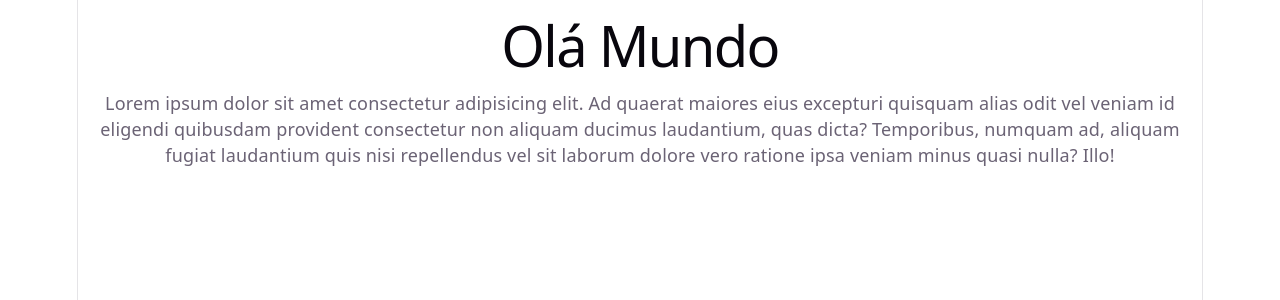
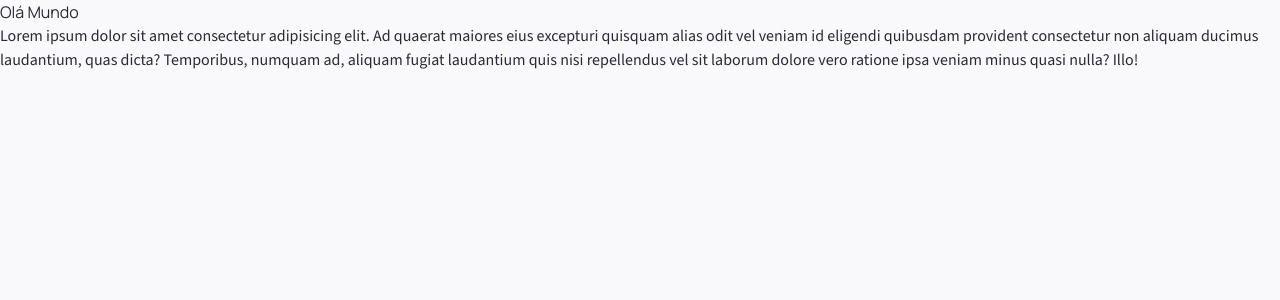
Before and after one commit to Bethel-Report/bethel-frontend, a React (Vite) app: page / in a window 1280 px wide. Shown: the top 300 px of the page. Built offline with nearby package versions, Linux system fonts and the light colour scheme.

Commit message:
chore: configuring project stylesheet

```diff
--- a/src/App.css
+++ /dev/null
@@ -1,184 +0,0 @@
-.counter {
-  font-size: 16px;
-  padding: 5px 10px;
-  border-radius: 5px;
-  color: var(--accent);
-  background: var(--accent-bg);
-  border: 2px solid transparent;
-  transition: border-color 0.3s;
-  margin-bottom: 24px;
-
-  &:hover {
-    border-color: var(--accent-border);
-  }
-  &:focus-visible {
-    outline: 2px solid var(--accent);
-    outline-offset: 2px;
-  }
-}
-
-.hero {
-  position: relative;
-
-  .base,
-  .framework,
-  .vite {
-    inset-inline: 0;
-    margin: 0 auto;
-  }
-
-  .base {
-    width: 170px;
-    position: relative;
-    z-index: 0;
-  }
-
-  .framework,
-  .vite {
-    position: absolute;
-  }
-
-  .framework {
-    z-index: 1;
-    top: 34px;
-    height: 28px;
-    transform: perspective(2000px) rotateZ(300deg) rotateX(44deg) rotateY(39deg)
-      scale(1.4);
-  }
-
-  .vite {
-    z-index: 0;
-    top: 107px;
-    height: 26px;
-    width: auto;
-    transform: perspective(2000px) rotateZ(300deg) rotateX(40deg) rotateY(39deg)
-      scale(0.8);
-  }
-}
-
-#center {
-  display: flex;
-  flex-direction: column;
-  gap: 25px;
-  place-content: center;
-  place-items: center;
-  flex-grow: 1;
-
-  @media (max-width: 1024px) {
-    padding: 32px 20px 24px;
-    gap: 18px;
-  }
-}
-
-#next-steps {
-  display: flex;
-  border-top: 1px solid var(--border);
-  text-align: left;
-
-  & > div {
-    flex: 1 1 0;
-    padding: 32px;
-    @media (max-width: 1024px) {
-      padding: 24px 20px;
-    }
-  }
-
-  .icon {
-    margin-bottom: 16px;
-    width: 22px;
-    height: 22px;
-  }
-
-  @media (max-width: 1024px) {
-    flex-direction: column;
-    text-align: center;
-  }
-}
-
-#docs {
-  border-right: 1px solid var(--border);
-
-  @media (max-width: 1024px) {
-    border-right: none;
-    border-bottom: 1px solid var(--border);
-  }
-}
-
-#next-steps ul {
-  list-style: none;
-  padding: 0;
-  display: flex;
-  gap: 8px;
-  margin: 32px 0 0;
-
-  .logo {
-    height: 18px;
-  }
-
-  a {
-    color: var(--text-h);
-    font-size: 16px;
-    border-radius: 6px;
-    background: var(--social-bg);
-    display: flex;
-    padding: 6px 12px;
-    align-items: center;
-    gap: 8px;
-    text-decoration: none;
-    transition: box-shadow 0.3s;
-
-    &:hover {
-      box-shadow: var(--shadow);
-    }
-    .button-icon {
-      height: 18px;
-      width: 18px;
-    }
-  }
-
-  @media (max-width: 1024px) {
-    margin-top: 20px;
-    flex-wrap: wrap;
-    justify-content: center;
-
-    li {
-      flex: 1 1 calc(50% - 8px);
-    }
-
-    a {
-      width: 100%;
-      justify-content: center;
-      box-sizing: border-box;
-    }
-  }
-}
-
-#spacer {
-  height: 88px;
-  border-top: 1px solid var(--border);
-  @media (max-width: 1024px) {
-    height: 48px;
-  }
-}
-
-.ticks {
-  position: relative;
-  width: 100%;
-
-  &::before,
-  &::after {
-    content: "";
-    position: absolute;
-    top: -4.5px;
-    border: 5px solid transparent;
-  }
-
-  &::before {
-    left: 0;
-    border-left-color: var(--border);
-  }
-  &::after {
-    right: 0;
-    border-right-color: var(--border);
-  }
-}
--- a/src/App.tsx
+++ b/src/App.tsx
@@ -1,4 +1,3 @@
-import "@/App.css"
 import { AppProviders } from "@/app/providers"
 import { AppRoutes } from "@/app/routes"
 
--- a/src/index.css
+++ b/src/index.css
@@ -1,113 +1,81 @@
+@import url("https://fonts.googleapis.com/css2?family=Manrope:wght@400;500;600;700&family=Source+Sans+3:wght@400;500;600;700&display=swap");
 @import "tailwindcss";
 
 :root {
-  --text: #6b6375;
-  --text-h: #08060d;
-  --bg: #fff;
-  --border: #e5e4e7;
-  --code-bg: #f4f3ec;
-  --accent: #aa3bff;
-  --accent-bg: rgba(170, 59, 255, 0.1);
-  --accent-border: rgba(170, 59, 255, 0.5);
-  --social-bg: rgba(244, 243, 236, 0.5);
-  --shadow:
-    rgba(0, 0, 0, 0.1) 0 10px 15px -3px, rgba(0, 0, 0, 0.05) 0 4px 6px -2px;
+  --background: #f9f8fb;
+  --foreground: #2b2a34;
 
-  --sans: system-ui, "Segoe UI", Roboto, sans-serif;
-  --heading: system-ui, "Segoe UI", Roboto, sans-serif;
-  --mono: ui-monospace, Consolas, monospace;
+  --card: #ffffff;
+  --card-foreground: #2b2a34;
 
-  font: 18px/145% var(--sans);
-  letter-spacing: 0.18px;
-  color-scheme: light dark;
-  color: var(--text);
-  background: var(--bg);
-  font-synthesis: none;
-  text-rendering: optimizeLegibility;
-  -webkit-font-smoothing: antialiased;
-  -moz-osx-font-smoothing: grayscale;
+  --primary: #835ec9;
+  --primary-foreground: #ffffff;
+  --secondary: #efeafd;
+  --secondary-foreground: #694f9b;
 
-  @media (max-width: 1024px) {
-    font-size: 16px;
-  }
+  --accent: #f1ecfe;
+  --accent-foreground: #835ec9;
+  --muted: #f2f2f5;
+  --muted-foreground: #74737f;
+
+  --border: #e5e4e9;
+  --input: #e5e4e9;
+  --ring: #835ec9;
+
+  --success: #156e4f;
+  --success-soft: #dff5ea;
+
+  --warning: #a56d0f;
+  --warning-soft: #fff1da;
+
+  --overlay: rgb(23 20 30 / 40%);
+
+  --fs-xs: 12px;
+  --fs-sm: 14px;
+  --fs-md: 16px;
 }
 
-@media (prefers-color-scheme: dark) {
-  :root {
-    --text: #9ca3af;
-    --text-h: #f3f4f6;
-    --bg: #16171d;
-    --border: #2e303a;
-    --code-bg: #1f2028;
-    --accent: #c084fc;
-    --accent-bg: rgba(192, 132, 252, 0.15);
-    --accent-border: rgba(192, 132, 252, 0.5);
-    --social-bg: rgba(47, 48, 58, 0.5);
-    --shadow:
-      rgba(0, 0, 0, 0.4) 0 10px 15px -3px, rgba(0, 0, 0, 0.25) 0 4px 6px -2px;
+@theme inline {
+  --color-background: var(--background);
+  --color-foreground: var(--foreground);
+  --color-card: var(--card);
+  --color-card-foreground: var(--card-foreground);
+  --color-primary: var(--primary);
+  --color-primary-foreground: var(--primary-foreground);
+  --color-secondary: var(--secondary);
+  --color-secondary-foreground: var(--secondary-foreground);
+  --color-accent: var(--accent);
+  --color-accent-foreground: var(--accent-foreground);
+  --color-muted: var(--muted);
+  --color-muted-foreground: var(--muted-foreground);
+  --color-border: var(--border);
+  --color-input: var(--input);
+  --color-ring: var(--ring);
+  --color-success: var(--success);
+  --color-success-soft: var(--success-soft);
+  --color-warning: var(--warning);
+  --color-warning-soft: var(--warning-soft);
+  --color-overlay: var(--overlay);
+
+  --font-display: "Manrope", sans-serif;
+  --font-sans: "Source Sans 3", sans-serif;
+
+  --text-xs: var(--fs-xs);
+  --text-sm: var(--fs-sm);
+  --text-md: var(--fs-md);
 }
 
-  #social .button-icon {
-    filter: invert(1) brightness(2);
-  }
-}
-
-#root {
-  width: 1126px;
-  max-width: 100%;
-  margin: 0 auto;
-  text-align: center;
-  border-inline: 1px solid var(--border);
-  min-height: 100svh;
-  display: flex;
-  flex-direction: column;
-  box-sizing: border-box;
-}
-
+@layer base {
   body {
-  margin: 0;
+    font-family: var(--font-sans);
+    font-size: var(--fs-md);
+    color: var(--foreground);
+    background-color: var(--background);
   }
 
   h1,
-h2 {
-  font-family: var(--heading);
-  font-weight: 500;
-  color: var(--text-h);
-}
-
-h1 {
-  font-size: 56px;
-  letter-spacing: -1.68px;
-  margin: 32px 0;
-  @media (max-width: 1024px) {
-    font-size: 36px;
-    margin: 20px 0;
+  h2,
+  h3 {
+    font-family: var(--font-display);
   }
 }
-h2 {
-  font-size: 24px;
-  line-height: 118%;
-  letter-spacing: -0.24px;
-  margin: 0 0 8px;
-  @media (max-width: 1024px) {
-    font-size: 20px;
-  }
-}
-p {
-  margin: 0;
-}
-
-code,
-.counter {
-  font-family: var(--mono);
-  display: inline-flex;
-  border-radius: 4px;
-  color: var(--text-h);
-}
-
-code {
-  font-size: 15px;
-  line-height: 135%;
-  padding: 4px 8px;
-  background: var(--code-bg);
-}
```
Also changed, not shown: 2 other files (tests, documents, lock files or other folders). Lines whose indentation alone changed are shown as unchanged.
